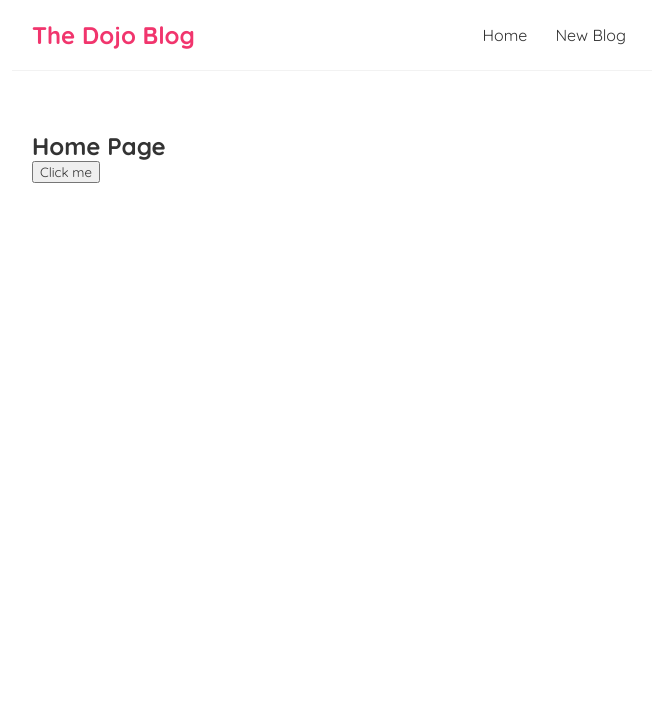
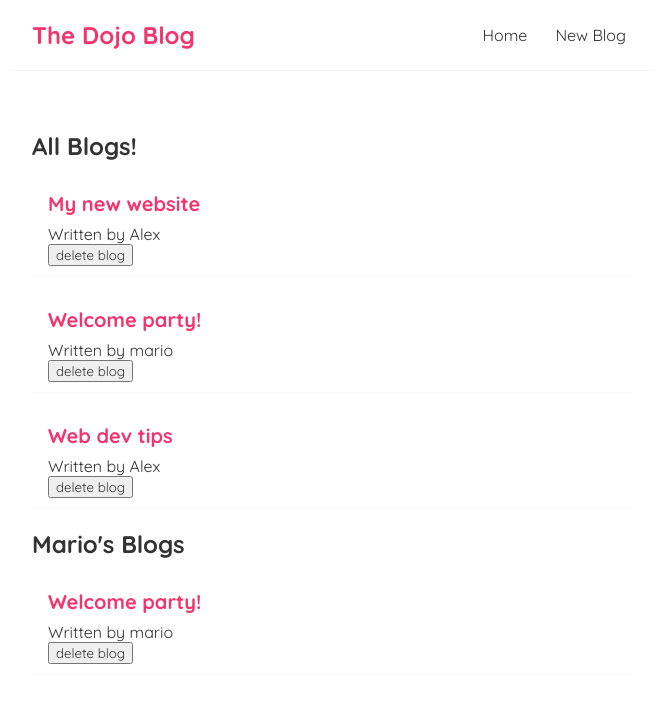
Before and after one commit to hewittaj/react-micro-blog, a React (Vite) app: page / in a window 1280 px wide. Shown: the top 702 px of the page, without its empty margins (308-964 px from the left). Built offline with nearby package versions, Linux system fonts and the light colour scheme.

Commit message:
add basic functionality for blog lists

```diff
--- /dev/null
+++ b/src/BlogList.jsx
@@ -0,0 +1,17 @@
+function BlogList({blogs, title, handleDelete}) {
+    // Could destructure here by doing {blogs} instead of props
+
+    return (
+        <div className='blog-list'>
+            <h2>{title}</h2>
+            {blogs.map((blog) => (
+                <div className="blog-preview" key={blog.id}>
+                    <h2>{blog.title}</h2>
+                    <p>Written by {blog.author}</p>
+                    <button onClick={() => {handleDelete(blog.id)}}>delete blog</button>
+                </div>
+            ))}
+        </div>
+    )
+}
+export default BlogList
--- a/src/Home.jsx
+++ b/src/Home.jsx
@@ -1,13 +1,31 @@
-import React from "react";
+import React from "react"
+import { useState } from 'react'
+import BlogList from './BlogList'
 
 function Home() {
-    const handleClick = () => {
-        console.log("hello")
+    const [blogs, setBlogs] = useState([
+        {title: 'My new website', body: 'New website', author: 'Alex', id: 1},
+        {title: 'Welcome party!', body: 'Hello there', author: 'mario', id: 2},
+        {title: 'Web dev tips', body: 'Welcome!', author: 'Alex', id: 3}
+    ])
+
+    const handleDelete = (id) => {
+        const newBlogs = blogs.filter(blog => blog.id !== id)
+        setBlogs(newBlogs)
     }
+
     return (
         <div className="home">
-            <h2>Home Page</h2>
-            <button onClick={handleClick}>Click me</button>
+            <BlogList
+                blogs={blogs}
+                title="All Blogs!"
+                handleDelete={handleDelete}
+            />
+            <BlogList
+                blogs={blogs.filter(blog => blog.author === 'mario')}
+                title="Mario's Blogs"
+                handleDelete={handleDelete}
+            />
         </div>
     )
 }
--- a/src/index.css
+++ b/src/index.css
@@ -33,3 +33,18 @@
   margin: 40px auto;
   padding: 20px;
 }
+
+/* blog previews / list */
+.blog-preview {
+  padding: 10px 16px;
+  margin: 20px 0;
+  border-bottom: 1px solid #fafafa;
+}
+.blog-preview:hover {
+  box-shadow: 1px 3px 5px rgba(0,0,0,0.1);
+}
+.blog-preview h2 {
+  font-size: 20px;
+  color: #f1356d;
+  margin-bottom: 8px;
+}
```
